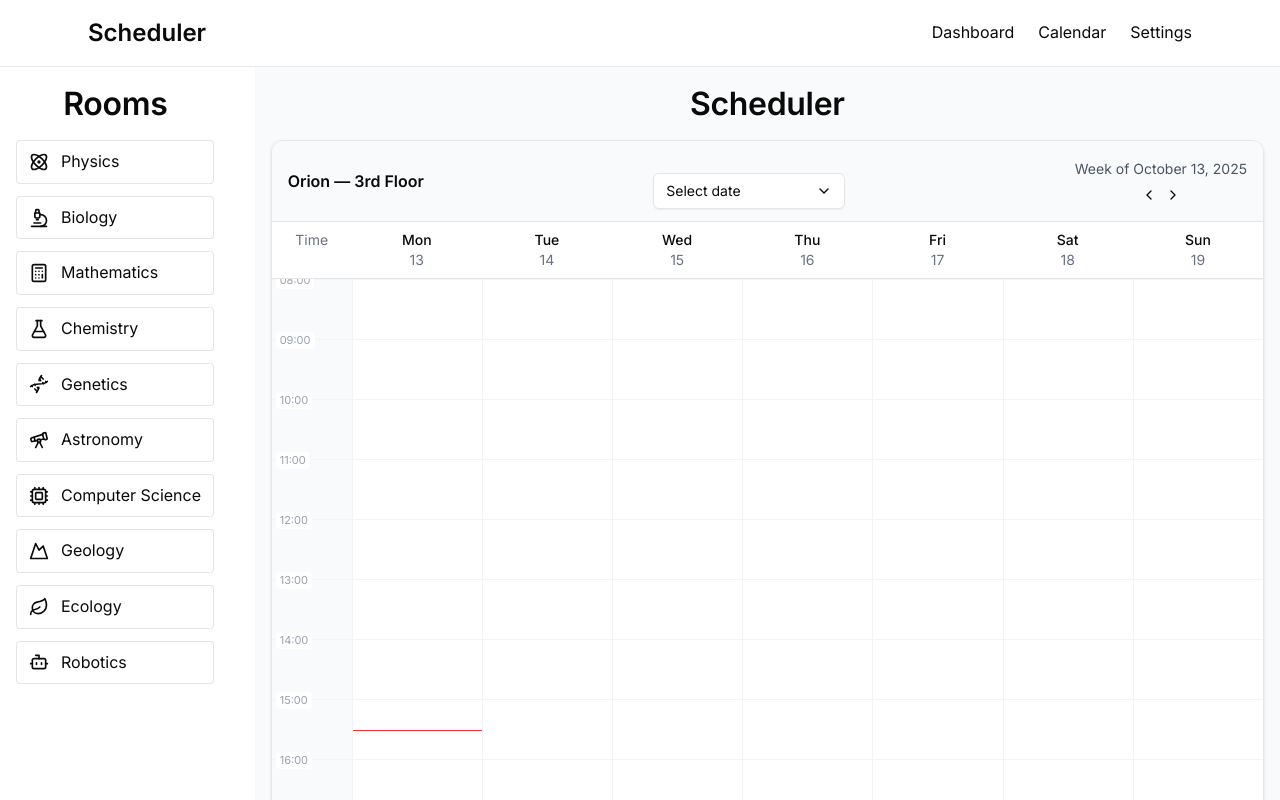
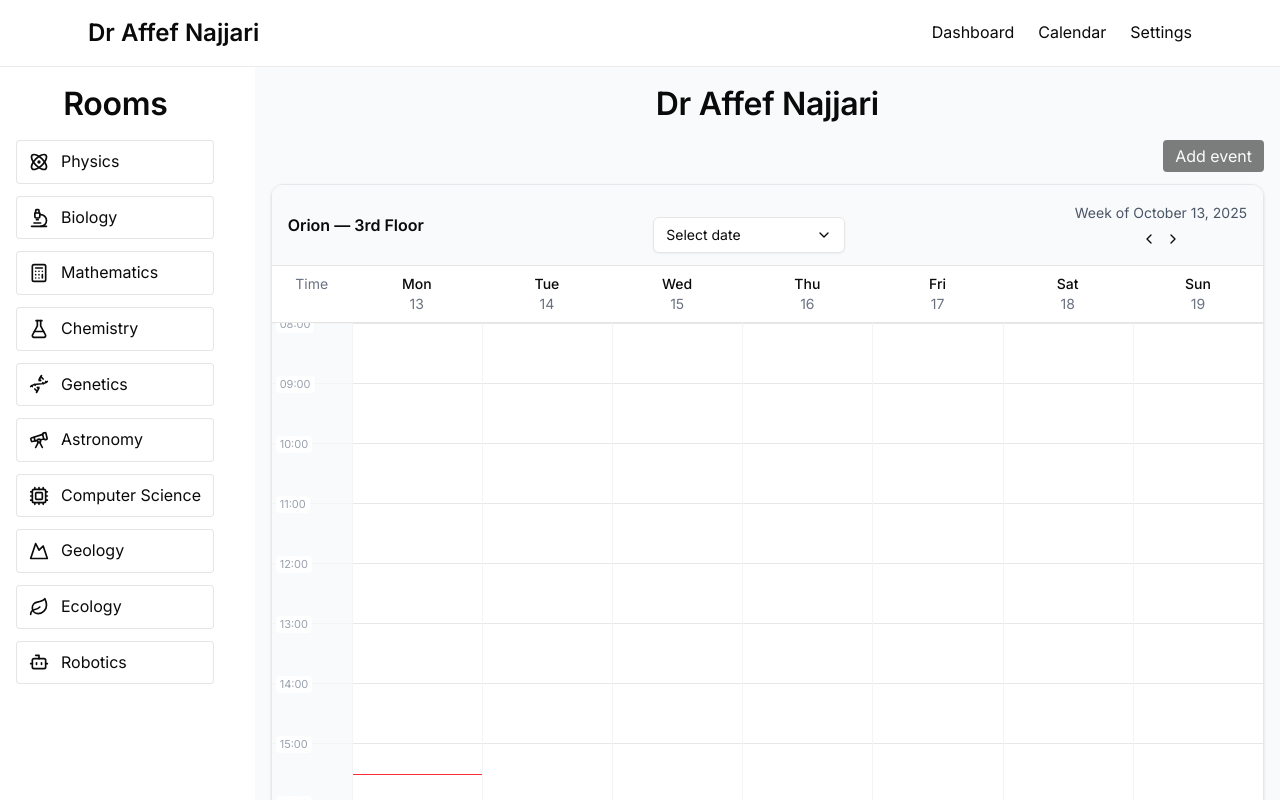
Before and after one commit to fahmi-43146/scheduler, a Next.js app: page / in a window 1280 px wide. Shown: the top 800 px of the page. Built offline with nearby package versions, Linux system fonts and the light colour scheme.

Commit message:
clickable sluts events

```diff
--- /dev/null
+++ b/src/components/EventForm.tsx
@@ -0,0 +1,120 @@
+"use client";
+
+import { useState } from "react";
+
+export type NewEvent = {
+  title: string;
+  organizer: string;
+  date: string; // yyyy-mm-dd
+  start: string; // HH:MM
+  end: string; // HH:MM
+  color?: string;
+};
+
+export default function EventForm({
+  onSubmit,
+  onCancel,
+  defaultDate,
+  defaultStart,
+  defaultEnd,
+}: {
+  onSubmit: (ev: NewEvent) => void;
+  onCancel: () => void;
+  defaultDate?: string;
+  defaultStart?: string;
+  defaultEnd?: string;
+}) {
+  const [form, setForm] = useState<NewEvent>({
+    title: "",
+    organizer: "",
+    date: defaultDate || new Date().toISOString().slice(0, 10),
+    start: defaultStart || "09:00",
+    end: defaultEnd || "10:00",
+    color: "bg-blue-600",
+  });
+
+  return (
+    <form
+      className="space-y-3 p-4 rounded-md border border-gray-200 bg-white dark:bg-gray-900"
+      onSubmit={(e) => {
+        e.preventDefault();
+        onSubmit(form);
+      }}
+    >
+      <div className="grid grid-cols-1 sm:grid-cols-2 gap-3">
+        <div>
+          <label className="text-sm">Title</label>
+          <input
+            className="mt-1 w-full rounded border border-gray-300 bg-background px-2 py-1"
+            value={form.title}
+            onChange={(e) => setForm({ ...form, title: e.target.value })}
+            required
+          />
+        </div>
+        <div>
+          <label className="text-sm">Organizer</label>
+          <input
+            className="mt-1 w-full rounded border border-gray-300 bg-background px-2 py-1"
+            value={form.organizer}
+            onChange={(e) => setForm({ ...form, organizer: e.target.value })}
+            required
+          />
+        </div>
+      </div>
+      <div className="grid grid-cols-1 sm:grid-cols-3 gap-3">
+        <div>
+          <label className="text-sm">Date</label>
+          <input
+            type="date"
+            className="mt-1 w-full rounded border border-gray-300 bg-background px-2 py-1"
+            value={form.date}
+            onChange={(e) => setForm({ ...form, date: e.target.value })}
+            required
+          />
+        </div>
+        <div>
+          <label className="text-sm">Start</label>
+          <input
+            type="time"
+            className="mt-1 w-full rounded border border-gray-300 bg-background px-2 py-1"
+            value={form.start}
+            onChange={(e) => setForm({ ...form, start: e.target.value })}
+            required
+          />
+        </div>
+        <div>
+          <label className="text-sm">End</label>
+          <input
+            type="time"
+            className="mt-1 w-full rounded border border-gray-300 bg-background px-2 py-1"
+            value={form.end}
+            onChange={(e) => setForm({ ...form, end: e.target.value })}
+            required
+          />
+        </div>
+      </div>
+      <div>
+        <label className="text-sm">Color</label>
+        <select
+          className="mt-1 w-full rounded border border-gray-300 bg-background px-2 py-1"
+          value={form.color}
+          onChange={(e) => setForm({ ...form, color: e.target.value })}
+        >
+          <option value="bg-blue-600">Blue</option>
+          <option value="bg-emerald-600">Green</option>
+          <option value="bg-amber-600">Amber</option>
+          <option value="bg-fuchsia-600">Fuchsia</option>
+          <option value="bg-cyan-600">Cyan</option>
+        </select>
+      </div>
+      <div className="flex justify-end gap-2">
+        <button type="button" className="px-3 py-1 rounded border" onClick={onCancel}>
+          Cancel
+        </button>
+        <button type="submit" className="px-3 py-1 rounded bg-black text-white">
+          Add Event
+        </button>
+      </div>
+    </form>
+  );
+}
--- a/src/components/Header.tsx
+++ b/src/components/Header.tsx
@@ -2,7 +2,7 @@ export default function Header() {
   return (
     <header className="border-b border-black/[.08] dark:border-white/[.145] bg-background/80 backdrop-blur supports-[backdrop-filter]:bg-background/60">
       <div className="mx-auto max-w-6xl px-6 py-4 flex items-center justify-between">
-        <a href="/" className="text-heading-3">Scheduler</a>
+        <a href="/" className="text-heading-3">Dr Affef Najjari</a>
         <nav className="flex items-center gap-6 text-body">
           <a href="#" className="hover:underline underline-offset-4">Dashboard</a>
           <a href="#" className="hover:underline underline-offset-4">Calendar</a>
--- a/src/components/HomeClient.tsx
+++ b/src/components/HomeClient.tsx
@@ -3,6 +3,7 @@
 import { useState } from "react";
 import Rooms from "@/components/Rooms";
 import Scheduler from "@/components/Scheduler";
+import EventForm, { NewEvent } from "@/components/EventForm";
 
 type EventItem = {
   id: string;
@@ -14,8 +15,30 @@ type EventItem = {
 
 export default function HomeClient() {
   const [selectedRoomName, setSelectedRoomName] = useState<string | undefined>(undefined);
-  // Future: store events per room here, e.g., const roomIdToEvents: Record<string, EventItem[]> = {...}
-  const events: EventItem[] = [];
+  const [showForm, setShowForm] = useState(false);
+  const [formDefaults, setFormDefaults] = useState<{ date?: string; start?: string; end?: string }>({});
+  const [eventsByRoom, setEventsByRoom] = useState<Record<string, EventItem[]>>({});
+
+  const events: EventItem[] = selectedRoomName ? (eventsByRoom[selectedRoomName] || []) : [];
+
+  function handleCreateEvent(e: NewEvent) {
+    if (!selectedRoomName) return setShowForm(false);
+    const start = new Date(`${e.date}T${e.start}:00`);
+    const end = new Date(`${e.date}T${e.end}:00`);
+    const newItem: EventItem = {
+      id: Math.random().toString(36).slice(2),
+      title: e.title,
+      organizer: e.organizer,
+      start,
+      end,
+      color: e.color,
+    } as any;
+    setEventsByRoom((prev) => ({
+      ...prev,
+      [selectedRoomName]: [...(prev[selectedRoomName] || []), newItem],
+    }));
+    setShowForm(false);
+  }
 
   return (
     <div className="min-h-screen flex flex-col md:flex-row gap-6">
@@ -24,13 +47,47 @@ export default function HomeClient() {
         <div className="flex flex-col items-start">
           <Rooms
             selectedRoomName={selectedRoomName}
-            onSelect={(name) => setSelectedRoomName(name)}
+            onSelect={(name) => {
+              setSelectedRoomName(name);
+              setShowForm(false);
+            }}
           />
         </div>
       </div>
       <div className="bg-gray-50 dark:bg-gray-800 p-4 text-center md:flex-[5]">
-        <h2 className="text-heading-2 mb-4">Scheduler</h2>
-        <Scheduler selectedRoomName={selectedRoomName} events={events} />
+        <h2 className="text-heading-2 mb-4">Dr Affef Najjari</h2>
+        <div className="mb-3 flex justify-end">
+          <button
+            type="button"
+            className="px-3 py-1 rounded bg-black text-white disabled:opacity-50"
+            disabled={!selectedRoomName}
+            onClick={() => setShowForm(true)}
+          >
+            Add event
+          </button>
+        </div>
+        {showForm && (
+          <div className="mb-4">
+            <EventForm
+              onSubmit={handleCreateEvent}
+              onCancel={() => setShowForm(false)}
+              defaultDate={formDefaults.date}
+              defaultStart={formDefaults.start}
+              defaultEnd={formDefaults.end}
+            />
+          </div>
+        )}
+        <Scheduler
+          selectedRoomName={selectedRoomName}
+          events={events}
+          onSlotClick={(isoDate: string, hour: number) => {
+            const start = `${String(hour).padStart(2, "0")}:00`;
+            const endHour = hour + 1;
+            const end = `${String(endHour).padStart(2, "0")}:00`;
+            setFormDefaults({ date: isoDate, start, end });
+            setShowForm(true);
+          }}
+        />
       </div>
     </div>
   );
--- a/src/components/Scheduler.tsx
+++ b/src/components/Scheduler.tsx
@@ -38,7 +38,7 @@ const pad2 = (n: number) => (n < 10 ? `0${n}` : `${n}`);
 const minsSince = (d: Date, startHour: number) => d.getHours() * 60 + d.getMinutes() - startHour * 60;
 
 /* ---------- the demo component ---------- */
-export default function WeekScheduleDemo({ selectedRoomName, events = [] }: { selectedRoomName?: string; events?: EventItem[] }) {
+export default function WeekScheduleDemo({ selectedRoomName, events = [], onSlotClick }: { selectedRoomName?: string; events?: EventItem[]; onSlotClick?: (isoDate: string, hour: number) => void }) {
   // demo config
   const roomName = selectedRoomName || "Orion — 3rd Floor";
   const startHour = 8;
@@ -138,11 +138,27 @@ export default function WeekScheduleDemo({ selectedRoomName, events = [] }: { se
               style={{ height: totalMinutes * pxPerMinute }}
             >
               {/* Hour lines */}
-              {Array.from({ length: endHour - startHour + 1 }, (_, i) => (
+              {Array.from({ length: endHour - startHour }, (_, i) => (
                 <div
                   key={i}
-                  className="absolute left-0 right-0 border-t border-gray-100"
-                  style={{ top: i * 60 * pxPerMinute }}
+                  onClick={() => {
+                    // Build local YYYY-MM-DD to avoid UTC shifting a day back
+                    const iso = `${d.getFullYear()}-${String(d.getMonth() + 1).padStart(2, "0")}-${String(d.getDate()).padStart(2, "0")}`;
+                    onSlotClick?.(iso, startHour + i);
+                  }}
+                  className={`absolute left-0 right-0 cursor-pointer transition-colors border-t border-gray-200 hover:border-gray-400 hover:bg-gray-800 dark:hover:bg-gray-700 ${
+                    (eventsByDay.get(dayIdx) || []).some((ev) => {
+                      const hourStart = new Date(d);
+                      hourStart.setHours(startHour + i, 0, 0, 0);
+                      const hourEnd = new Date(hourStart);
+                      hourEnd.setMinutes(hourEnd.getMinutes() + 60);
+                      return ev.start < hourEnd && ev.end > hourStart;
+                    })
+                      ? "bg-amber-50"
+                      : ""
+                  }`}
+                  style={{ top: i * 60 * pxPerMinute, height: 60 * pxPerMinute }}
+                  aria-label={`Hour ${startHour + i}:00`}
                 />
               ))}
 
@@ -152,14 +168,14 @@ export default function WeekScheduleDemo({ selectedRoomName, events = [] }: { se
               )}
 
               {/* Events */}
-              <div className="absolute inset-0">
+              <div className="absolute inset-0 pointer-events-none">
                 {(eventsByDay.get(dayIdx) || []).map((ev) => {
                   const top = Math.max(0, minsSince(ev.start, startHour) * pxPerMinute);
                   const height = Math.max(20, ((+ev.end - +ev.start) / 60000) * pxPerMinute);
                   return (
                     <div
                       key={ev.id}
-                      className={`absolute left-1 right-1 rounded-md shadow-sm border text-xs text-white p-2 ${
+                      className={`absolute left-1 right-1 rounded-md shadow-sm border text-xs text-white p-2 pointer-events-auto ${
                         ev.color || "bg-blue-600"
                       }`}
                       style={{ top, height }}
```
